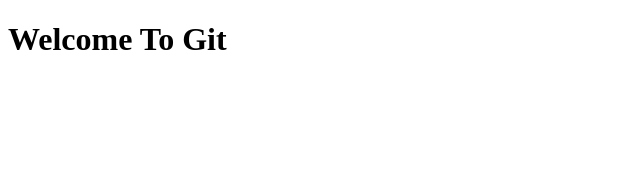
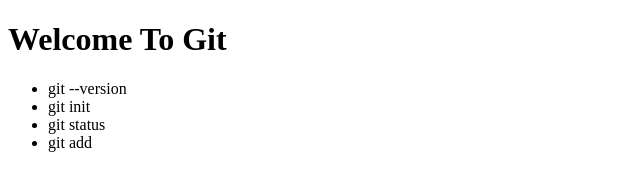
Before and after one commit to pradeepch82/git-training-repo, a plain HTML site: page index.html in a window 1280 px wide. Shown: the whole page, without its empty margins (0-640 px from the left). Drawn offline with Linux system fonts and the light colour scheme.

Commit message:
second commit

```diff
--- a/index.html
+++ b/index.html
@@ -4,6 +4,15 @@
      <title>Welcome To Git Training at Whirlpool</title>
     </head>
 <body>
-<h1>Welcome To Git</h1>
+    <h1>Welcome To Git</h1>
+    <ul>
+        <li>git --version</li>
+        <li>git init</li>
+        <li>git status</li>
+        <li>git add</li>
+
+
+    </ul>
+
 </body>
  </html>
```
